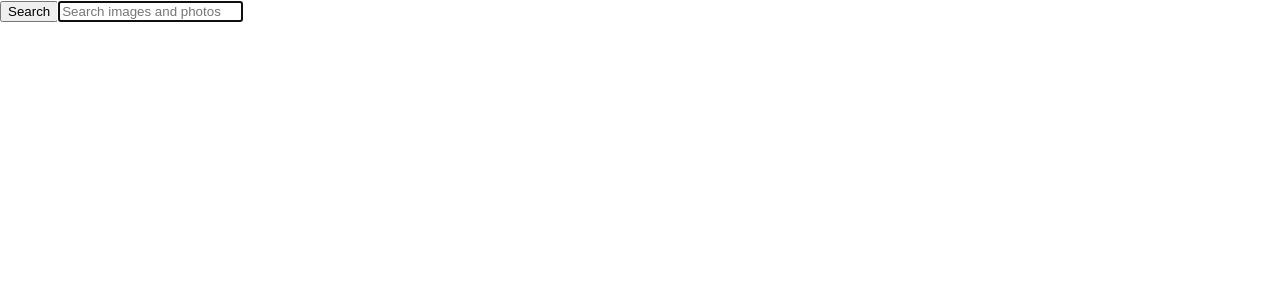
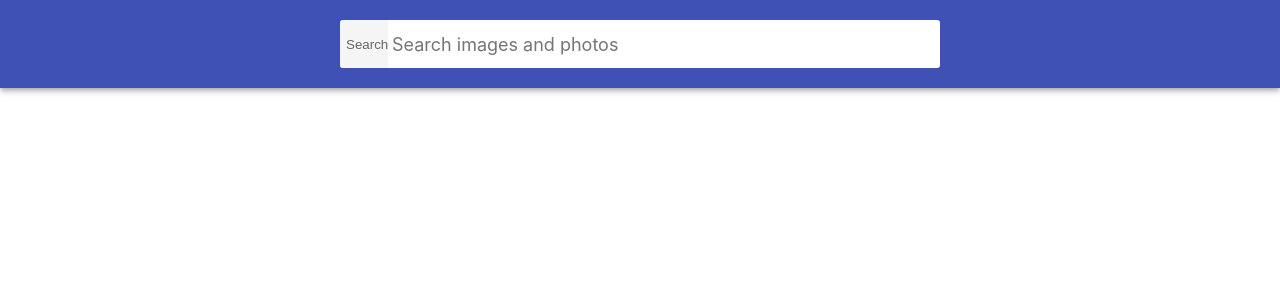
Before and after one commit to Vladimir-Plotnikov/goit-react-hw-03-image-finder, a React (Create React App) app: page / in a window 1280 px wide. Shown: the top 300 px of the page. Built offline with nearby package versions, Linux system fonts and the light colour scheme.

Commit message:
yeet
scrrr11

```diff
--- a/src/components/App.jsx
+++ b/src/components/App.jsx
@@ -4,10 +4,9 @@ import { Searchbar } from "./Searchbar/Searchbar";
 import { Button } from "./Button/Button";
 import { Hearts } from "react-loader-spinner";
 import { Modal } from "./Modal/Modal";
+import { Wrapper } from "./App.styled";
 
 const API_KEY = '8741960-90c2aa3d050b5b3c6133ae158';
-// const API_PAGE = this.state.page;
-// const API_QUERY = this.state.query;
 
 export class App extends Component{
 
@@ -17,7 +16,6 @@ state = {
     images: [],
     loading: false,
     largeImage: '',
-    // showModal: false
 }
 
 
@@ -63,18 +61,6 @@ if (
   }
 }
 
-  // handleBackdropClick = e => {
-  //       if (e.currentTarget === e.target) {
-  //           this.setState({largeImage: ''})
-  //       }
-  //   };
-
-// toggleModal = ()=>{
-//   this.setState(({showModal}) => ({
-//     showModal: !showModal
-//   }))
-// }
-
 openModal = image => {
 this.setState({largeImage: image})
 }
@@ -88,7 +74,7 @@ render() {
   const { images, loading, largeImage } = this.state;
 
     return (
-    <div>
+    <Wrapper>
     <Searchbar onSubmit={this.handleFormSubmit} />
 
         {loading &&
@@ -105,6 +91,6 @@ render() {
         {images.length > 0 && <ImageGallery items={images} onClick={this.openModal} />}
         {images.length > 11 && <Button onClick={this.loadMore} />}
         {largeImage.length > 0 && ( <Modal image ={largeImage} onClose={this.closeModal} />)}
-    </div>
+    </Wrapper>
   )}
 };
--- /dev/null
+++ b/src/components/App.styled.jsx
@@ -0,0 +1,9 @@
+import styled from 'styled-components'
+
+export const Wrapper = styled.div`
+  display: grid;
+  grid-template-columns: 1fr;
+  grid-gap: 16px;
+  padding-bottom: 24px;
+  text-align: center;
+`
--- a/src/components/Button/Button.jsx
+++ b/src/components/Button/Button.jsx
@@ -1,7 +1,14 @@
+import { ButtonStyle } from "./Button.styled"
+import PropTypes from 'prop-types'
+
 export function Button({ onClick }) {
     return (
-    <button type="button" onClick={onClick}>
+    <ButtonStyle type="button" onClick={onClick}>
         Load more
-    </button>
+    </ButtonStyle>
     )
 }
+
+Button.protoTypes = {
+    onClick: PropTypes.func.isRequired
+}
--- /dev/null
+++ b/src/components/Button/Button.styled.jsx
@@ -0,0 +1,27 @@
+import styled from "styled-components";
+
+export const ButtonStyle = styled.button`
+ padding: 8px 16px;
+  border-radius: 2px;
+  background-color: #3f51b5;
+  transition: all 250ms cubic-bezier(0.4, 0, 0.2, 1);
+  text-align: center;
+  display: inline-block;
+  color: #fff;
+  border: 0;
+  text-decoration: none;
+  cursor: pointer;
+  font-family: inherit;
+  font-size: 18px;
+  line-height: 24px;
+  font-style: normal;
+  font-weight: 500;
+  min-width: 180px;
+  box-shadow: 0px 3px 1px -2px rgba(0, 0, 0, 0.2),
+    0px 2px 2px 0px rgba(0, 0, 0, 0.14), 0px 1px 5px 0px rgba(0, 0, 0, 0.12);
+
+    :hover,
+    :focus {
+  background-color: #303f9f;
+}
+`
--- a/src/components/ImageGallery/ImageGallery.jsx
+++ b/src/components/ImageGallery/ImageGallery.jsx
@@ -1,12 +1,27 @@
+import PropTypes from 'prop-types'
 import { ImageGalleryItem } from "components/ImageGalleryItem/ImageGalleryItem"
+import { ImageGalleryWrapper } from "./ImageGallery.styled"
 
-export function ImageGallery({items, onClick}) {
-    return (<ul className="gallery">
+export function ImageGallery({ items, onClick }) {
+
+return (
+
+<ImageGalleryWrapper>
         {items.map(item => (
             <ImageGalleryItem
                 key={item.id}
                 item={item}
                 onClick={onClick} />
         ))}
-</ul>)
+</ImageGalleryWrapper>)
 }
+
+ImageGallery.propTypes = {
+
+items: PropTypes.arrayOf(
+    PropTypes.shape({
+      id: PropTypes.number.isRequired,
+    })
+  ).isRequired,
+  onClick: PropTypes.func.isRequired,
+};
--- /dev/null
+++ b/src/components/ImageGallery/ImageGallery.styled.jsx
@@ -0,0 +1,14 @@
+import styled from "styled-components";
+
+export const ImageGalleryWrapper = styled.ul`
+  display: grid;
+  max-width: calc(100vw - 48px);
+  grid-template-columns: repeat(auto-fill, minmax(320px, 1fr));
+  grid-gap: 16px;
+  margin-top: 0;
+  margin-bottom: 0;
+  padding: 0;
+  list-style: none;
+  margin-left: auto;
+  margin-right: auto;
+`
--- a/src/components/ImageGalleryItem/ImageGalleryItem.jsx
+++ b/src/components/ImageGalleryItem/ImageGalleryItem.jsx
@@ -1,12 +1,27 @@
+import PropTypes from 'prop-types'
+import { func } from 'prop-types'
+import { ImageGalleryItemWrapper } from "./ImmageGalleryItem.styled"
+
 export function ImageGalleryItem({
     item: { webformatURL, largeImageURL, tags },
     onClick,
 }) {
+
 return(
-<li
-        className="gallery-item"
-        onClick={() => onClick(largeImageURL)}>
 
-        <img src={webformatURL} alt={tags} />
-</li>)
+<ImageGalleryItemWrapper
+
+    onClick={() => onClick(largeImageURL)}>
+    <img
+        src={webformatURL}
+        alt={tags} />
+
+</ImageGalleryItemWrapper>)
 }
+
+ImageGalleryItem.protoTypes = {
+    src: PropTypes.string.isRequired,
+    largeImageURL: PropTypes.string.isRequired,
+    alt: PropTypes.string.isRequired,
+    onClick: func.isRequired
+}
--- /dev/null
+++ b/src/components/ImageGalleryItem/ImmageGalleryItem.styled.jsx
@@ -0,0 +1,19 @@
+import styled from "styled-components";
+
+export const ImageGalleryItemWrapper = styled.li`
+  border-radius: 2px;
+  box-shadow: 0px 1px 3px 0px rgba(0, 0, 0, 0.2),
+    0px 1px 1px 0px rgba(0, 0, 0, 0.14), 0px 2px 1px -1px rgba(0, 0, 0, 0.12);
+
+img {
+    width: 100%;
+    height: 260px;
+    object-fit: cover;
+    transition: transform 250ms cubic-bezier(0.4, 0, 0.2, 1);
+
+    :hover {
+      transform: scale(1.03);
+      cursor: zoom-in;
+    }
+  }
+`
--- a/src/components/Modal/Modal.jsx
+++ b/src/components/Modal/Modal.jsx
@@ -1,10 +1,16 @@
 import { Component } from "react";
 import { Overlay } from "./Modal.styled";
-import {createPortal} from 'react-dom'
+import { createPortal } from 'react-dom'
+import PropTypes from 'prop-types'
 
 const modalRoot = document.querySelector('#modal-root')
 
 export class Modal extends Component{
+
+static propTypes = {
+    image: PropTypes.string.isRequired,
+    onClose: PropTypes.func.isRequired,
+  };
 
 componentDidMount() {
     window.addEventListener('keydown',this.handleKeydown)
@@ -29,6 +35,7 @@ handleBackdropClick = e => {
 
 render(){
    const {image} = this.props
+
     return createPortal(
         <Overlay onClick={this.handleBackdropClick}>
             <div>
--- a/src/components/Modal/Modal.styled.jsx
+++ b/src/components/Modal/Modal.styled.jsx
@@ -1,6 +1,6 @@
 import styled from "styled-components";
 
-const Overlay = styled.div`
+export const Overlay = styled.div`
   position: fixed;
   top: 0;
   left: 0;
@@ -11,11 +11,9 @@ const Overlay = styled.div`
   align-items: center;
   background-color: rgba(0, 0, 0, 0.8);
   z-index: 1200;
-
-div {
-  max-width: calc(100vw - 48px);
-  max-height: calc(100vh - 24px);
-}
+  div {
+    max-width: calc(100vw - 48px);
+    max-height: calc(100vh - 24px);
+  }
 
 `;
-export { Overlay };
--- a/src/components/Searchbar/Searchbar.jsx
+++ b/src/components/Searchbar/Searchbar.jsx
@@ -1,15 +1,16 @@
 import PropTypes from 'prop-types';
+import {Header, Form, Button, Input} from './Searchbar.styled'
 
 export function Searchbar({ onSubmit }) {
     return (
-<header className="searchbar">
-  <form className="form" onSubmit={onSubmit}>
+<Header>
+  <Form onSubmit={onSubmit}>
 
-    <button type="submit" className="button">
+    <Button type="submit" className="button">
       <span className="button-label">Search</span>
-    </button>
+    </Button>
 
-    <input
+    <Input
       className="input"
       type="text"
       name="query"
@@ -17,8 +18,8 @@ export function Searchbar({ onSubmit }) {
       autoFocus
       placeholder="Search images and photos"
     />
-  </form>
-</header>
+  </Form>
+</Header>
     )
 }
 
--- /dev/null
+++ b/src/components/Searchbar/Searchbar.styled.jsx
@@ -0,0 +1,58 @@
+import styled from 'styled-components'
+
+export const Header = styled.header`
+top: 0;
+  left: 0;
+  position: sticky;
+  z-index: 1100;
+  display: flex;
+  justify-content: center;
+  align-items: center;
+  min-height: 64px;
+  padding-right: 24px;
+  padding-left: 24px;
+  padding-top: 12px;
+  padding-bottom: 12px;
+  color: #fff;
+  background-color: #3f51b5;
+  box-shadow: 0px 2px 4px -1px rgba(0, 0, 0, 0.2),
+    0px 4px 5px 0px rgba(0, 0, 0, 0.14), 0px 1px 10px 0px rgba(0, 0, 0, 0.12);
+`
+
+export const Form = styled.form`
+  display: flex;
+  align-items: center;
+  width: 100%;
+  max-width: 600px;
+  background-color: #fff;
+  border-radius: 3px;
+  overflow: hidden;
+`
+
+export const Button = styled.button`
+  display: inline-block;
+  width: 48px;
+  height: 48px;
+  border: 0;
+  opacity: 0.6;
+  transition: opacity 250ms cubic-bezier(0.4, 0, 0.2, 1);
+  cursor: pointer;
+  outline: none;
+  :hover {
+    opacity: 1;
+  }
+`
+export const Input = styled.input`
+ display: inline-block;
+  width: 100%;
+  font: inherit;
+  font-size: 20px;
+  border: none;
+  outline: none;
+  padding-left: 4px;
+  padding-right: 4px;
+  ::placeholder {
+  font: inherit;
+  font-size: 18px;
+}
+`
```
